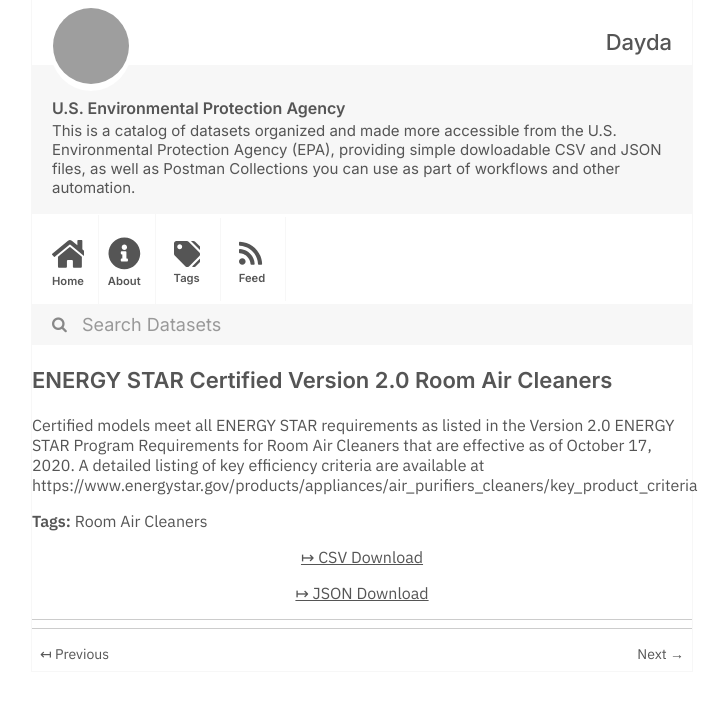
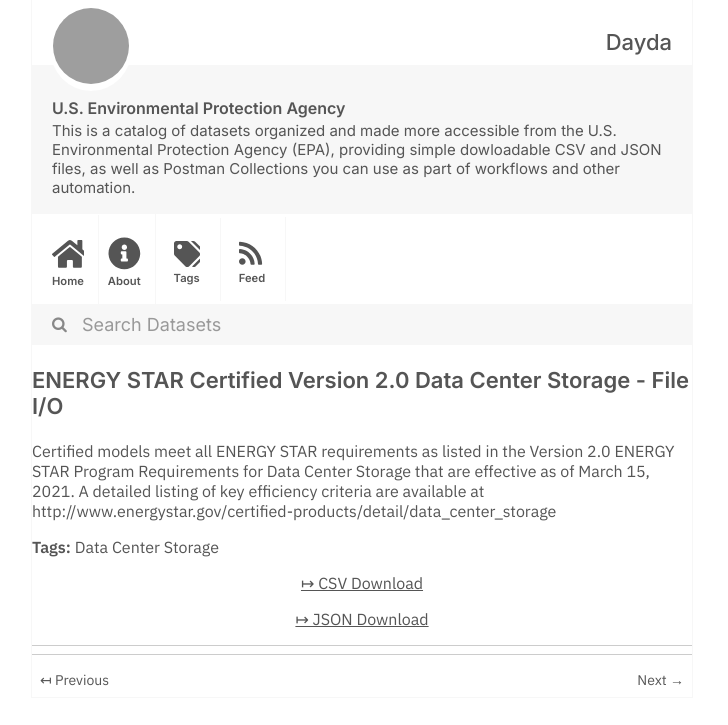
Before and after one commit to dayda-entities/us-environmental-protection-agency, a Jekyll site: the page built from _posts/2020-11-12-energy-star-certified-version-.md, in a window 1280 px wide, cut to the strip 0-725 px from the top of the page. Shown: the whole strip, without its empty margins (278-1006 px from the left). Built offline with Jekyll 4.4.1, drawn with Linux system fonts in a browser that asks for light colours; grey boxes are pictures that could not be loaded.

Commit message:
Publish Data

```diff
--- a/_posts/2020-11-12-energy-star-certified-version-.md
+++ b/_posts/2020-11-12-energy-star-certified-version-.md
@@ -1,15 +1,15 @@
 ---
-title: ENERGY STAR Certified Version 2.0 Room Air Cleaners
-created: '2020-11-12T14:52:26.349594'
-modified: '2021-05-15T10:46:08.884274'
+title: ENERGY STAR Certified Version 2.0 Data Center Storage - File I/O
+created: '2020-11-12T14:52:31.474795'
+modified: '2021-05-15T10:46:35.136194'
 state: active
 type: dataset
 tags:
-  - Room Air Cleaners
+  - Data Center Storage
 groups: []
-csv_url: 'https://data.energystar.gov/api/views/jmck-i55n/rows.csv?accessType=DOWNLOAD'
-json_url: 'https://data.energystar.gov/api/views/jmck-i55n/rows.json?accessType=DOWNLOAD'
+csv_url: 'https://data.energystar.gov/api/views/put7-uu67/rows.csv?accessType=DOWNLOAD'
+json_url: 'https://data.energystar.gov/api/views/put7-uu67/rows.json?accessType=DOWNLOAD'
 layout: post
 
 ---
-Certified models meet all ENERGY STAR requirements as listed in the Version 2.0 ENERGY STAR Program Requirements for Room Air Cleaners that are effective as of October 17, 2020. A detailed listing of key efficiency criteria are available at https://www.energystar.gov/products/appliances/air_purifiers_cleaners/key_product_criteria
+Certified models meet all ENERGY STAR requirements as listed in the Version 2.0 ENERGY STAR Program Requirements for Data Center Storage that are effective as of March 15, 2021. A detailed listing of key efficiency criteria are available at http://www.energystar.gov/certified-products/detail/data_center_storage
```
